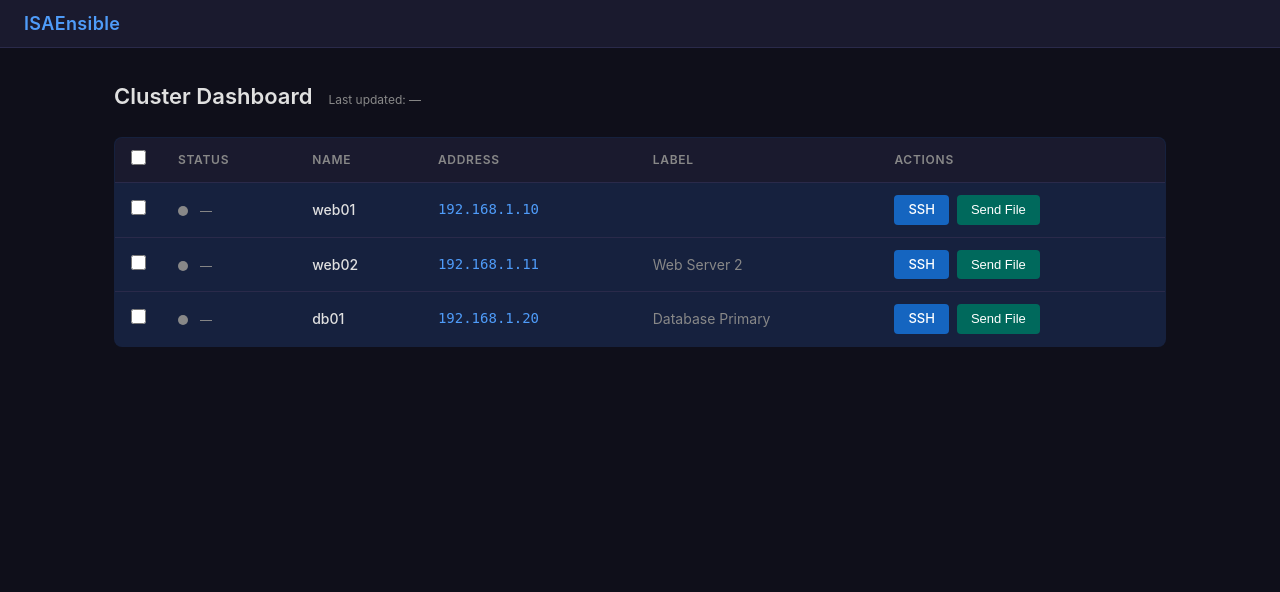
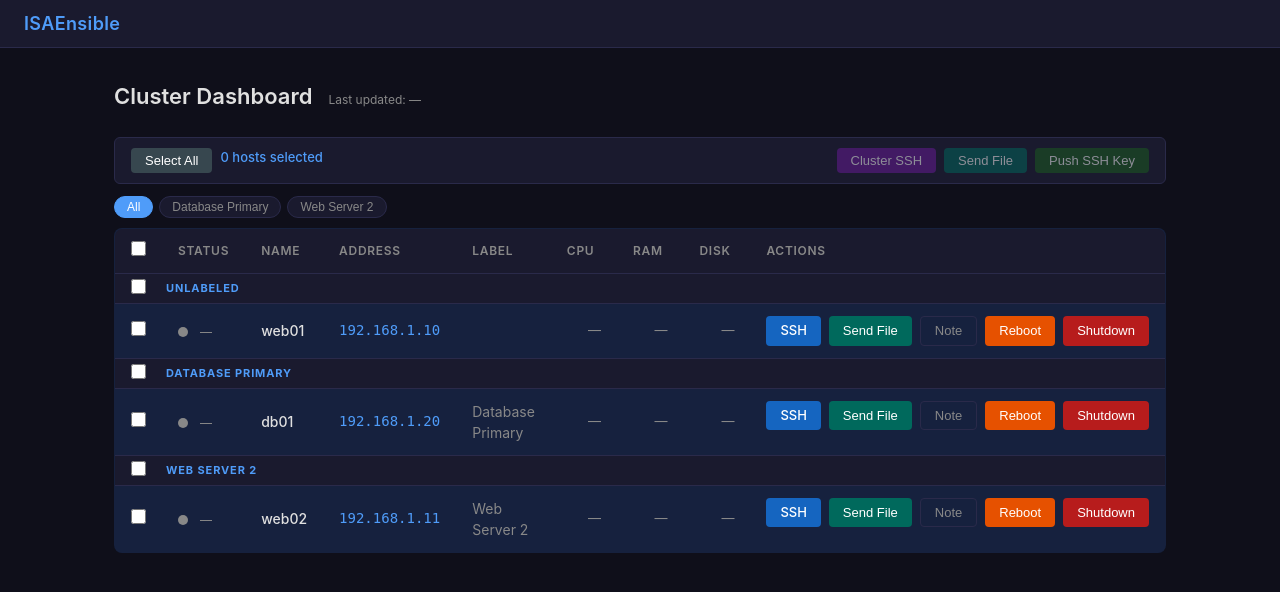
Before and after one commit to jariassuarez/isaensible, a FastAPI app: page / in a window 1280 px wide. Shown: the top 592 px of the page. Run offline with FastAPI, Linux system fonts and the light colour scheme; data that the repository does not hold is empty.

Commit message:
Add host metrics and notes Add HostMetrics model for CPU, RAM, and Disk usage. Add metrics fetching from hosts via SSH. Add note management functionality Display host metrics and integrate note features New buttons for rebooting, shutting down, and managing notes.

```diff
--- a/app/config.py
+++ b/app/config.py
@@ -17,6 +17,7 @@ class Settings(BaseSettings):
     ping_count: int = 1
 
     poll_interval: int = 10
+    metrics_interval: int = 60
 
 
 settings = Settings()
--- a/app/static/css/style.css
+++ b/app/static/css/style.css
@@ -1,4 +1,5 @@
 :root {
+  --warning: #ffa726;
   --btn-cmd: #6a1b9a;
   --btn-cmd-hover: #7b1fa2;
   --bg: #0f0f1a;
@@ -181,6 +182,19 @@ body {
 .btn-cmd { background: var(--btn-cmd); color: #fff; }
 .btn-cmd:hover { background: var(--btn-cmd-hover); }
 
+.btn-key { background: #1b5e20; color: #fff; }
+.btn-key:hover { background: #2e7d32; }
+
+.btn-reboot { background: #e65100; color: #fff; }
+.btn-reboot:hover { background: #ef6c00; }
+
+.btn-shutdown { background: #b71c1c; color: #fff; }
+.btn-shutdown:hover { background: #c62828; }
+
+.btn-note { background: transparent; color: var(--muted); border: 1px solid var(--border); }
+.btn-note:hover { color: var(--text); border-color: var(--accent); }
+.btn-note-filled { color: var(--accent); border-color: var(--accent); }
+
 .modal {
   position: fixed;
   inset: 0;
@@ -229,6 +243,26 @@ body {
   margin-bottom: 4px;
   margin-top: 14px;
 }
+
+.modal-box textarea {
+  width: 100%;
+  background: var(--surface);
+  border: 1px solid var(--border);
+  border-radius: 4px;
+  color: var(--text);
+  padding: 7px 10px;
+  font-size: 13px;
+  font-family: monospace;
+  resize: vertical;
+  min-height: 72px;
+}
+
+.modal-box textarea:focus {
+  outline: none;
+  border-color: var(--accent);
+}
+
+.modal-box-wide { width: 580px; }
 
 .modal-box input[type="file"],
 .modal-box input[type="text"] {
@@ -291,7 +325,6 @@ body {
   margin-bottom: 12px;
 }
 
-.bulk-bar.hidden { display: none; }
 
 .bulk-count {
   font-size: 13px;
@@ -304,82 +337,63 @@ body {
   gap: 8px;
 }
 
-.modal-box-wide {
-  width: 680px;
+.label-filter {
+  display: flex;
+  flex-wrap: wrap;
+  gap: 6px;
+  margin-bottom: 10px;
 }
 
-.modal-box textarea {
-  width: 100%;
+.label-pill {
+  padding: 3px 12px;
+  border-radius: 12px;
+  border: 1px solid var(--border);
   background: var(--surface);
-  border: 1px solid var(--border);
-  border-radius: 4px;
-  color: var(--text);
-  padding: 7px 10px;
-  font-size: 13px;
-  font-family: monospace;
-  resize: vertical;
-  min-height: 60px;
+  color: var(--muted);
+  font-size: 12px;
+  font-weight: 500;
+  cursor: pointer;
+  transition: background 0.15s, color 0.15s, border-color 0.15s;
 }
 
-.modal-box textarea:focus {
-  outline: none;
+.label-pill:hover {
   border-color: var(--accent);
+  color: var(--text);
 }
 
-.cmd-results {
-  margin-top: 16px;
-  max-height: 380px;
-  overflow-y: auto;
-  display: flex;
-  flex-direction: column;
-  gap: 8px;
+.label-pill.active {
+  background: var(--accent);
+  border-color: var(--accent);
+  color: #fff;
 }
 
-.cmd-results.hidden { display: none; }
-
-.cmd-result-item {
+.group-header-row td {
   background: var(--surface);
-  border: 1px solid var(--border);
-  border-radius: 4px;
-  overflow: hidden;
+  border-bottom: 1px solid var(--border);
+  padding: 4px 16px;
 }
 
-.cmd-result-header {
-  display: flex;
-  align-items: center;
-  gap: 10px;
-  padding: 7px 12px;
-  font-size: 13px;
-  font-weight: 500;
-  border-bottom: 1px solid var(--border);
+.group-label-cell {
+  font-size: 11px;
+  font-weight: 700;
+  text-transform: uppercase;
+  letter-spacing: 0.08em;
+  color: var(--accent);
+  padding-left: 4px !important;
 }
 
-.cmd-result-header .host-addr {
-  font-family: monospace;
-  color: var(--accent);
+.col-metric {
+  width: 68px;
+  text-align: right;
 }
 
-.cmd-result-header .exit-badge {
-  margin-left: auto;
-  font-size: 11px;
-  padding: 2px 7px;
-  border-radius: 3px;
-  font-weight: 600;
+.metric-cell {
+  text-align: right;
+  font-size: 13px;
+  font-variant-numeric: tabular-nums;
+  color: var(--muted);
 }
 
-.exit-badge.ok    { background: rgba(76,175,80,0.2);  color: var(--success); }
-.exit-badge.fail  { background: rgba(239,83,80,0.2);  color: var(--danger); }
-
-.cmd-result-body {
-  padding: 8px 12px;
-  font-family: monospace;
-  font-size: 12px;
-  white-space: pre-wrap;
-  word-break: break-all;
-  color: var(--text);
-  max-height: 120px;
-  overflow-y: auto;
-}
-
-.cmd-result-body.stderr { color: var(--danger); }
-.cmd-result-body.error-msg { color: var(--danger); font-style: italic; }
+.metric-ok   { color: var(--success); }
+.metric-warn { color: var(--warning); }
+.metric-danger { color: var(--danger); }
--- a/app/static/js/app.js
+++ b/app/static/js/app.js
@@ -1,6 +1,6 @@
 "use strict";
 
-function initDashboard(hosts, pollIntervalSeconds) {
+function initDashboard(hosts, pollIntervalSeconds, metricsIntervalSeconds) {
   const selectedAddresses = new Set();
   let uploadMode = "single";
   let singleUploadAddress = null;
@@ -36,13 +36,50 @@ function initDashboard(hosts, pollIntervalSeconds) {
   pollStatus();
   setInterval(pollStatus, pollIntervalSeconds * 1000);
 
+  function metricClass(value) {
+    return value >= 85 ? "metric-cell metric-danger"
+         : value >= 65 ? "metric-cell metric-warn"
+         : "metric-cell metric-ok";
+  }
+
+  function applyMetrics(m) {
+    const id = m.address.replace(/\./g, "-");
+    ["cpu", "mem", "disk"].forEach((type) => {
+      const el = document.getElementById("m-" + type + "-" + id);
+      if (!el) return;
+      if (!m.available) {
+        el.textContent = "—";
+        el.className = "metric-cell";
+      } else {
+        el.textContent = m[type].toFixed(1) + "%";
+        el.className = metricClass(m[type]);
+      }
+    });
+  }
+
+  async function pollMetrics() {
+    try {
+      const res = await fetch("/api/hosts/metrics");
+      if (!res.ok) return;
+      const metrics = await res.json();
+      metrics.forEach(applyMetrics);
+    } catch (_) {}
+  }
+
+  pollMetrics();
+  setInterval(pollMetrics, metricsIntervalSeconds * 1000);
+
   function updateBulkBar() {
     const count = selectedAddresses.size;
-    const bar = document.getElementById("bulk-bar");
     const countEl = document.getElementById("selection-count");
-    if (!bar) return;
-    bar.classList.toggle("hidden", count === 0);
-    countEl.textContent = count + " host" + (count !== 1 ? "s" : "") + " selected";
+    if (countEl) countEl.textContent = count + " host" + (count !== 1 ? "s" : "") + " selected";
+    const disabled = count === 0;
+    ["bulk-cluster-ssh", "bulk-send-file", "bulk-push-key"].forEach((id) => {
+      const el = document.getElementById(id);
+      if (el) el.disabled = disabled;
+    });
+    const toggle = document.getElementById("bulk-select-toggle");
+    if (toggle) toggle.textContent = count > 0 ? "Deselect All" : "Select All";
   }
 
   function updateSelectAll() {
@@ -54,6 +91,27 @@ function initDashboard(hosts, pollIntervalSeconds) {
     selectAllCb.checked = checked === all.length && all.length > 0;
   }
 
+  function updateGroupCheckbox(label) {
+    if (label == null) return;
+    const groupRow = Array.from(document.querySelectorAll(".group-header-row"))
+      .find((r) => r.dataset.label === label);
+    if (!groupRow) return;
+    const groupCb = groupRow.querySelector(".group-check");
+    if (!groupCb) return;
+    const checks = Array.from(
+      document.querySelectorAll("tr[data-address]")
+    ).filter((r) => r.dataset.label === label)
+     .map((r) => r.querySelector(".host-check"))
+     .filter(Boolean);
+    const n = checks.filter((c) => c.checked).length;
+    groupCb.indeterminate = n > 0 && n < checks.length;
+    groupCb.checked = checks.length > 0 && n === checks.length;
+  }
+
+  function updateAllGroupCheckboxes() {
+    document.querySelectorAll(".group-header-row").forEach((r) => updateGroupCheckbox(r.dataset.label));
+  }
+
   function setRowSelected(address, checked) {
     const row = document.querySelector(`tr[data-address="${address}"]`);
     if (row) row.classList.toggle("selected", checked);
@@ -61,6 +119,7 @@ function initDashboard(hosts, pollIntervalSeconds) {
     else selectedAddresses.delete(address);
     updateBulkBar();
     updateSelectAll();
+    if (row) updateGroupCheckbox(row.dataset.label);
   }
 
   document.querySelectorAll(".host-check").forEach((cb) => {
@@ -70,18 +129,30 @@ function initDashboard(hosts, pollIntervalSeconds) {
   const selectAllCb = document.getElementById("select-all");
   if (selectAllCb) {
     selectAllCb.addEventListener("change", () => {
+      const val = selectAllCb.checked;
       document.querySelectorAll(".host-check").forEach((cb) => {
-        cb.checked = selectAllCb.checked;
-        setRowSelected(cb.dataset.address, selectAllCb.checked);
+        cb.checked = val;
+        setRowSelected(cb.dataset.address, val);
       });
+      updateAllGroupCheckboxes();
     });
   }
+
+  window.toggleSelection = function () {
+    const anySelected = selectedAddresses.size > 0;
+    document.querySelectorAll(".host-check").forEach((cb) => {
+      cb.checked = !anySelected;
+      setRowSelected(cb.dataset.address, !anySelected);
+    });
+    updateAllGroupCheckboxes();
+  };
 
   window.clearSelection = function () {
     document.querySelectorAll(".host-check").forEach((cb) => {
       cb.checked = false;
       setRowSelected(cb.dataset.address, false);
     });
+    updateAllGroupCheckboxes();
   };
 
   window.openClusterSSH = function () {
@@ -174,6 +245,210 @@ function initDashboard(hosts, pollIntervalSeconds) {
   });
 
   document.addEventListener("keydown", (e) => {
-    if (e.key === "Escape") closeUpload();
+    if (e.key === "Escape") {
+      closeUpload();
+      closeNote();
+      closePower();
+      closePushKey();
+    }
   });
+
+  window.openNote = function (address, name) {
+    document.getElementById("note-address").value = address;
+    document.getElementById("note-modal-subtitle").textContent = name + " (" + address + ")";
+    fetch("/api/hosts/" + address + "/note")
+      .then((r) => r.json())
+      .then((data) => { document.getElementById("note-text").value = data.note || ""; });
+    document.getElementById("note-modal").classList.remove("hidden");
+    setTimeout(() => document.getElementById("note-text").focus(), 50);
+  };
+
+  window.closeNote = function () {
+    document.getElementById("note-modal").classList.add("hidden");
+  };
+
+  window.saveNote = async function () {
+    const address = document.getElementById("note-address").value;
+    const note = document.getElementById("note-text").value;
+    await fetch("/api/hosts/" + address + "/note", {
+      method: "PUT",
+      headers: { "Content-Type": "application/json" },
+      body: JSON.stringify({ note }),
+    });
+    const safeId = address.replace(/\./g, "-");
+    const btn = document.getElementById("note-btn-" + safeId);
+    if (btn) btn.classList.toggle("btn-note-filled", note.trim().length > 0);
+    closeNote();
+  };
+
+  let powerAction = null;
+  let powerAddress = null;
+
+  window.confirmPower = function (action, address, name) {
+    powerAction = action;
+    powerAddress = address;
+    const label = action === "reboot" ? "Reboot" : "Shutdown";
+    document.getElementById("power-modal-title").textContent = label + " host";
+    document.getElementById("power-modal-body").textContent =
+      "Are you sure you want to " + action + " " + name + " (" + address + ")?";
+    const confirmBtn = document.getElementById("power-confirm-btn");
+    confirmBtn.textContent = label;
+    confirmBtn.className = "btn " + (action === "reboot" ? "btn-reboot" : "btn-shutdown");
+    confirmBtn.onclick = executePower;
+    document.getElementById("power-status").className = "upload-status hidden";
+    document.getElementById("power-modal").classList.remove("hidden");
+  };
+
+  window.closePower = function () {
+    document.getElementById("power-modal").classList.add("hidden");
+  };
+
+  async function executePower() {
+    const statusEl = document.getElementById("power-status");
+    const confirmBtn = document.getElementById("power-confirm-btn");
+    confirmBtn.disabled = true;
+    try {
+      const res = await fetch("/api/hosts/" + powerAddress + "/" + powerAction, { method: "POST" });
+      if (res.ok) {
+        statusEl.textContent = "Command sent.";
+        statusEl.className = "upload-status success";
+      } else {
+        const body = await res.json();
+        statusEl.textContent = "Error: " + (body.detail || res.statusText);
+        statusEl.className = "upload-status error";
+      }
+    } catch (err) {
+      statusEl.textContent = "Network error: " + err.message;
+      statusEl.className = "upload-status error";
+    } finally {
+      confirmBtn.disabled = false;
+    }
+  }
+
+  window.openPushKey = function () {
+    if (selectedAddresses.size === 0) return;
+    const addrs = Array.from(selectedAddresses).join(", ");
+    document.getElementById("push-key-modal-subtitle").textContent =
+      selectedAddresses.size + " hosts: " + addrs;
+    document.getElementById("push-key-status").className = "upload-status hidden";
+    document.getElementById("push-key-form").reset();
+    document.getElementById("push-key-modal").classList.remove("hidden");
+  };
+
+  window.closePushKey = function () {
+    document.getElementById("push-key-modal").classList.add("hidden");
+  };
+
+  document.getElementById("push-key-form").addEventListener("submit", async (e) => {
+    e.preventDefault();
+    const statusEl = document.getElementById("push-key-status");
+    const submitBtn = e.target.querySelector('button[type="submit"]');
+    submitBtn.disabled = true;
+    const formData = new FormData(e.target);
+    Array.from(selectedAddresses).forEach((addr) => formData.append("addresses", addr));
+    try {
+      const res = await fetch("/api/hosts/bulk/push-key", { method: "POST", body: formData });
+      const results = await res.json();
+      const failed = results.filter((r) => !r.ok);
+      if (failed.length === 0) {
+        statusEl.textContent = "Key pushed to all " + results.length + " hosts.";
+        statusEl.className = "upload-status success";
+      } else {
+        statusEl.textContent =
+          (results.length - failed.length) + "/" + results.length + " succeeded. " +
+          "Failed: " + failed.map((r) => r.address + " — " + r.error).join("; ");
+        statusEl.className = "upload-status error";
+      }
+    } catch (err) {
+      statusEl.textContent = "Network error: " + err.message;
+      statusEl.className = "upload-status error";
+    } finally {
+      submitBtn.disabled = false;
+    }
+  });
+
+  initLabelFilter(setRowSelected);
 }
+
+function initLabelFilter(setRowSelected) {
+  const container = document.getElementById("label-filter");
+  const tbody = document.getElementById("host-tbody");
+  if (!container || !tbody) return;
+
+  const rows = Array.from(tbody.querySelectorAll("tr[data-address]"));
+
+  const labelSet = new Set();
+  rows.forEach((r) => { if (r.dataset.label) labelSet.add(r.dataset.label); });
+
+  if (labelSet.size === 0) return;
+
+  const labels = Array.from(labelSet).sort();
+
+  rows.sort((a, b) => (a.dataset.label || "").localeCompare(b.dataset.label || ""));
+
+  let lastLabel = null;
+  rows.forEach((row) => {
+    const label = row.dataset.label || "";
+    if (label !== lastLabel) {
+      const headerRow = document.createElement("tr");
+      headerRow.className = "group-header-row";
+      headerRow.dataset.label = label;
+
+      const checkTd = document.createElement("td");
+      checkTd.className = "col-check";
+      const groupCb = document.createElement("input");
+      groupCb.type = "checkbox";
+      groupCb.className = "group-check";
+      groupCb.title = "Select group";
+      groupCb.addEventListener("change", () => {
+        const val = groupCb.checked;
+        const groupRows = Array.from(tbody.querySelectorAll("tr[data-address]"))
+          .filter((r) => r.dataset.label === label);
+        groupRows.forEach((r) => {
+          const cb = r.querySelector(".host-check");
+          if (cb) {
+            cb.checked = val;
+            setRowSelected(cb.dataset.address, val);
+          }
+        });
+      });
+      checkTd.appendChild(groupCb);
+
+      const labelTd = document.createElement("td");
+      labelTd.colSpan = 8;
+      labelTd.className = "group-label-cell";
+      labelTd.textContent = label || "Unlabeled";
+
+      headerRow.appendChild(checkTd);
+      headerRow.appendChild(labelTd);
+      tbody.appendChild(headerRow);
+      lastLabel = label;
+    }
+    tbody.appendChild(row);
+  });
+
+  function makePill(text, labelValue, active) {
+    const btn = document.createElement("button");
+    btn.className = "label-pill" + (active ? " active" : "");
+    btn.textContent = text;
+    btn.addEventListener("click", () => setFilter(labelValue));
+    return btn;
+  }
+
+  container.appendChild(makePill("All", null, true));
+  labels.forEach((label) => container.appendChild(makePill(label, label, false)));
+
+  function setFilter(label) {
+    container.querySelectorAll(".label-pill").forEach((pill) => {
+      pill.classList.toggle("active", pill.textContent === (label === null ? "All" : label));
+    });
+
+    rows.forEach((row) => {
+      row.style.display = (label === null || row.dataset.label === label) ? "" : "none";
+    });
+
+    tbody.querySelectorAll(".group-header-row").forEach((hr) => {
+      hr.style.display = (label === null || hr.dataset.label === label) ? "" : "none";
+    });
+  }
+}
--- a/app/templates/index.html
+++ b/app/templates/index.html
@@ -14,14 +14,19 @@
 </div>
 {% else %}
 
-<div id="bulk-bar" class="bulk-bar hidden">
-  <span id="selection-count" class="bulk-count"></span>
+<div class="bulk-bar">
   <div class="bulk-actions">
-    <button class="btn btn-cmd" onclick="openClusterSSH()">Cluster SSH</button>
-    <button class="btn btn-upload" onclick="openBulkUpload()">Send File</button>
-    <button class="btn btn-cancel" onclick="clearSelection()">Deselect All</button>
+    <button id="bulk-select-toggle" class="btn btn-cancel" onclick="toggleSelection()">Select All</button>
+    <span id="selection-count" class="bulk-count">0 hosts selected</span>
+  </div>
+  <div class="bulk-actions">
+    <button id="bulk-cluster-ssh" class="btn btn-cmd"    onclick="openClusterSSH()"  disabled>Cluster SSH</button>
+    <button id="bulk-send-file"   class="btn btn-upload" onclick="openBulkUpload()"   disabled>Send File</button>
+    <button id="bulk-push-key"    class="btn btn-key"    onclick="openPushKey()"      disabled>Push SSH Key</button>
   </div>
 </div>
+
+<div id="label-filter" class="label-filter"></div>
 
 <table class="host-table">
   <thead>
@@ -31,12 +36,16 @@
       <th>Name</th>
       <th>Address</th>
       <th>Label</th>
+      <th class="col-metric">CPU</th>
+      <th class="col-metric">RAM</th>
+      <th class="col-metric">Disk</th>
       <th>Actions</th>
     </tr>
   </thead>
   <tbody id="host-tbody">
     {% for host in hosts %}
-    <tr id="row-{{ loop.index }}" data-address="{{ host.address }}">
+    <tr id="row-{{ loop.index }}" data-address="{{ host.address }}" data-label="{{ host.label }}"
+        data-name="{{ host.name }}">
       <td class="col-check">
         <input type="checkbox" class="host-check" data-address="{{ host.address }}">
       </td>
@@ -47,9 +56,17 @@
       <td class="host-name">{{ host.name }}</td>
       <td class="host-address">{{ host.address }}</td>
       <td class="host-label">{{ host.label }}</td>
+      <td class="metric-cell" id="m-cpu-{{ host.address | replace('.', '-') }}">—</td>
+      <td class="metric-cell" id="m-mem-{{ host.address | replace('.', '-') }}">—</td>
+      <td class="metric-cell" id="m-disk-{{ host.address | replace('.', '-') }}">—</td>
       <td class="host-actions">
         <a class="btn btn-ssh" href="/terminal/{{ host.address }}" target="_blank">SSH</a>
         <button class="btn btn-upload" onclick="openUpload('{{ host.address }}')">Send File</button>
+        <button class="btn btn-note {% if notes.get(host.address) %}btn-note-filled{% endif %}"
+                id="note-btn-{{ host.address | replace('.', '-') }}"
+                onclick="openNote('{{ host.address }}', '{{ host.name }}')">Note</button>
+        <button class="btn btn-reboot" onclick="confirmPower('reboot', '{{ host.address }}', '{{ host.name }}')">Reboot</button>
+        <button class="btn btn-shutdown" onclick="confirmPower('shutdown', '{{ host.address }}', '{{ host.name }}')">Shutdown</button>
       </td>
     </tr>
     {% endfor %}
@@ -76,11 +93,57 @@
   </div>
 </div>
 
+<div id="note-modal" class="modal hidden" role="dialog" aria-modal="true" aria-labelledby="note-modal-title">
+  <div class="modal-backdrop" onclick="closeNote()"></div>
+  <div class="modal-box">
+    <h2 id="note-modal-title">Note</h2>
+    <p class="modal-host" id="note-modal-subtitle"></p>
+    <input type="hidden" id="note-address">
+    <label for="note-text">Note</label>
+    <textarea id="note-text" rows="5" placeholder="Enter notes about this host…"></textarea>
+    <div class="modal-actions">
+      <button class="btn btn-ssh" onclick="saveNote()">Save</button>
+      <button class="btn btn-cancel" onclick="closeNote()">Cancel</button>
+    </div>
+  </div>
+</div>
+
+<div id="push-key-modal" class="modal hidden" role="dialog" aria-modal="true" aria-labelledby="push-key-modal-title">
+  <div class="modal-backdrop" onclick="closePushKey()"></div>
+  <div class="modal-box modal-box-wide">
+    <h2 id="push-key-modal-title">Push SSH Key</h2>
+    <p class="modal-host" id="push-key-modal-subtitle"></p>
+    <form id="push-key-form">
+      <label for="push-key-input">Public key</label>
+      <textarea id="push-key-input" name="public_key" rows="4"
+                placeholder="ssh-ed25519 AAAA… user@host" required></textarea>
+      <div class="modal-actions">
+        <button type="submit" class="btn btn-key">Push Key</button>
+        <button type="button" class="btn btn-cancel" onclick="closePushKey()">Cancel</button>
+      </div>
+    </form>
+    <div id="push-key-status" class="upload-status hidden"></div>
+  </div>
+</div>
+
+<div id="power-modal" class="modal hidden" role="dialog" aria-modal="true" aria-labelledby="power-modal-title">
+  <div class="modal-backdrop" onclick="closePower()"></div>
+  <div class="modal-box">
+    <h2 id="power-modal-title"></h2>
+    <p id="power-modal-body" class="modal-host"></p>
+    <div class="modal-actions">
+      <button id="power-confirm-btn" class="btn">Confirm</button>
+      <button class="btn btn-cancel" onclick="closePower()">Cancel</button>
+    </div>
+    <div id="power-status" class="upload-status hidden"></div>
+  </div>
+</div>
+
 {% endblock %}
 
 {% block scripts %}
 <script src="/static/js/app.js"></script>
 <script>
-  initDashboard({{ hosts_json | tojson }}, {{ poll_interval }});
+  initDashboard({{ hosts_json | tojson }}, {{ poll_interval }}, {{ metrics_interval }});
 </script>
 {% endblock %}
```
Also changed, not shown: app/models.py (+8 -0 lines), app/routers/hosts.py (+59 -4 lines), app/services/metrics.py (added, +37 -0 lines), app/services/notes.py (added, +27 -0 lines), app/services/ssh.py (+12 -0 lines).
